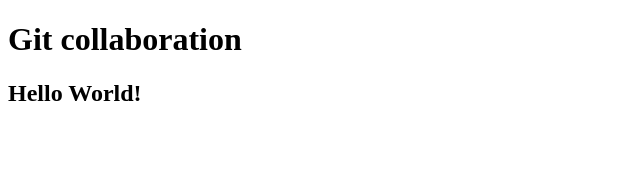
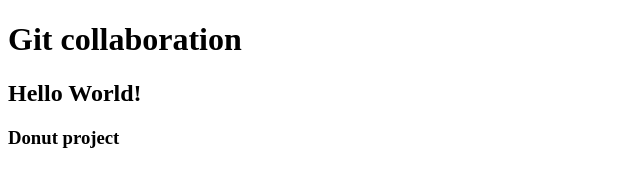
Before and after one commit to Gene7Him/donut, a plain HTML site: page index.html in a window 1280 px wide. Shown: the whole page, without its empty margins (0-640 px from the left). Drawn offline with Linux system fonts and the light colour scheme.

Commit message:
3rd level

```diff
--- a/index.html
+++ b/index.html
@@ -8,5 +8,7 @@
     <h1>Git collaboration</h1>
 
     <h2>Hello World!</h2>
+
+    <h3>Donut project</h3>
     </body>
 </html>
```
